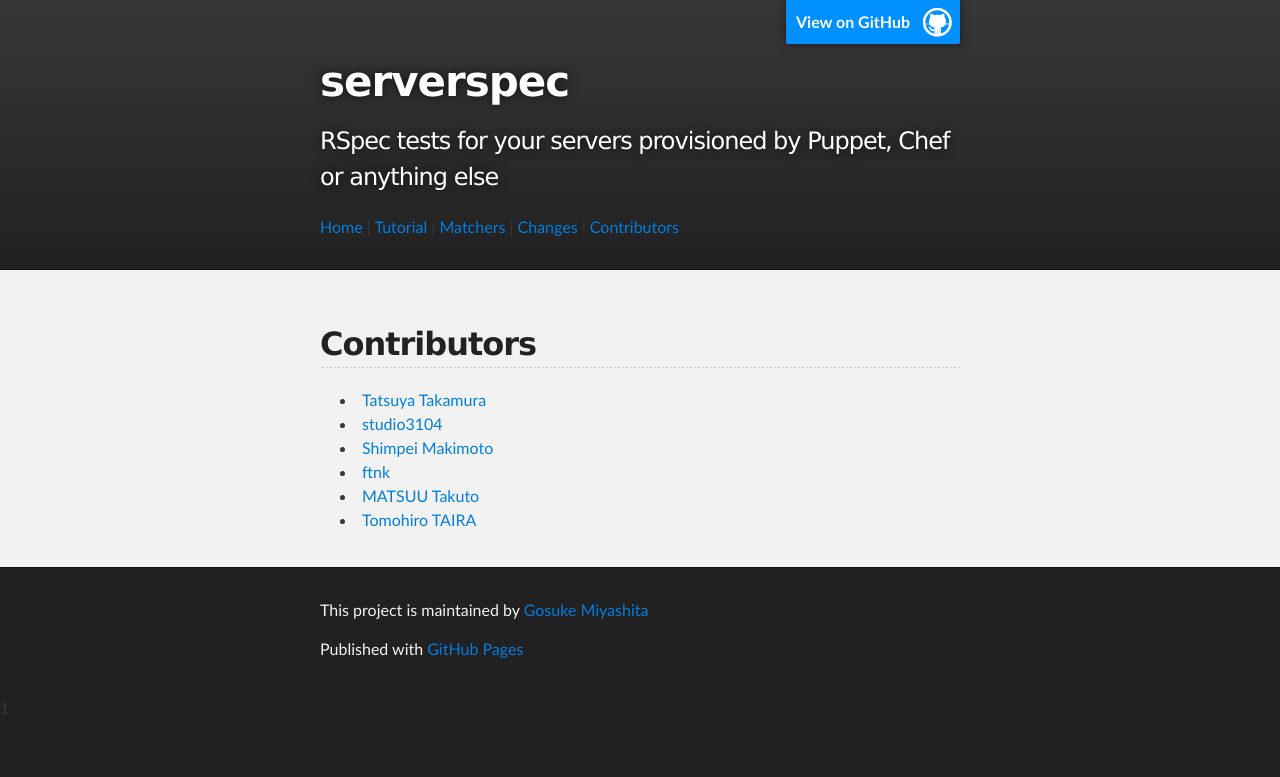
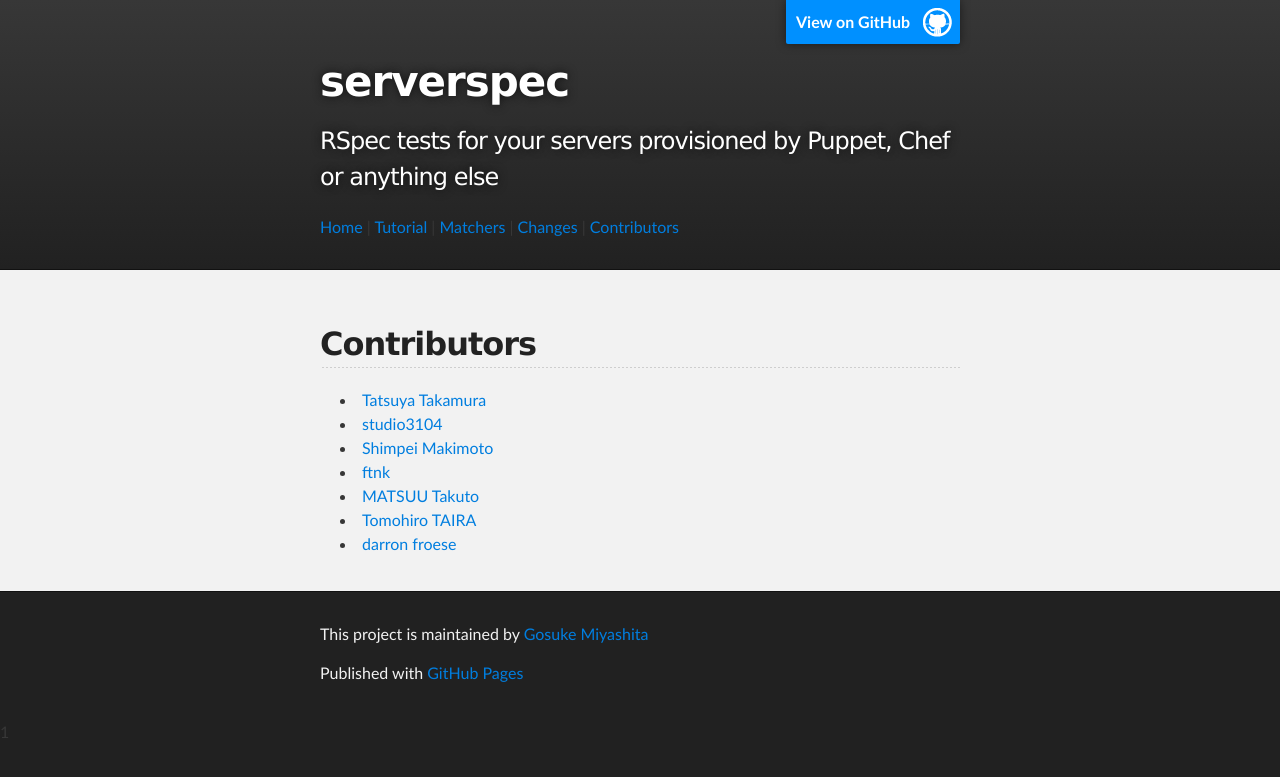
Before and after one commit to serverspec/serverspec.github.io, a Jekyll site: the page built from contributors.md, in a window 1280 px wide. Shown: the top 777 px of the page. Built offline with Jekyll 4.4.1, drawn with Linux system fonts in a browser that asks for light colours; Markdown is read by kramdown in place of the engine named in the settings.

Commit message:
Add a contributer

```diff
--- a/contributors.md
+++ b/contributors.md
@@ -11,3 +11,4 @@ title: contributors
  * [ftnk](https://github.com/ftnk)
  * [MATSUU Takuto](https://github.com/matsuu)
  * [Tomohiro TAIRA](https://github.com/Tomohiro)
+ * [darron froese](https://github.com/darron)
```
